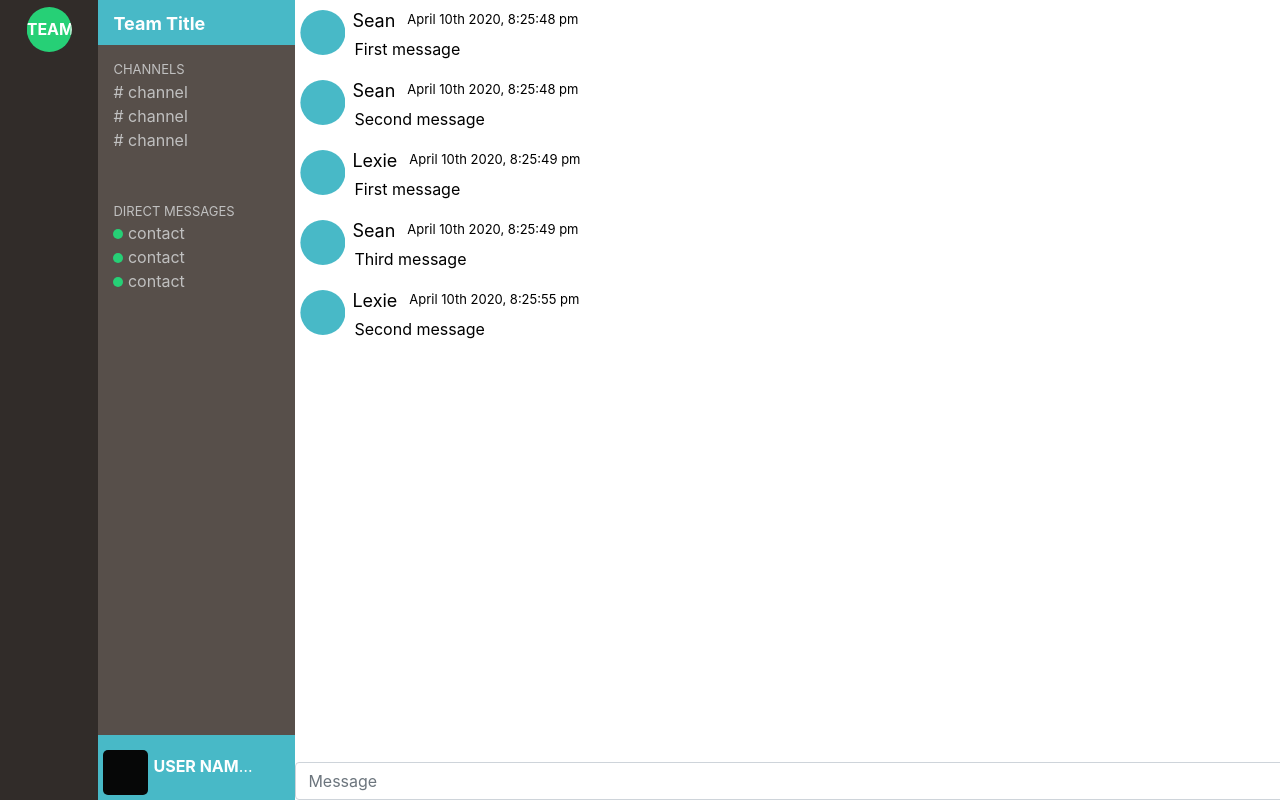
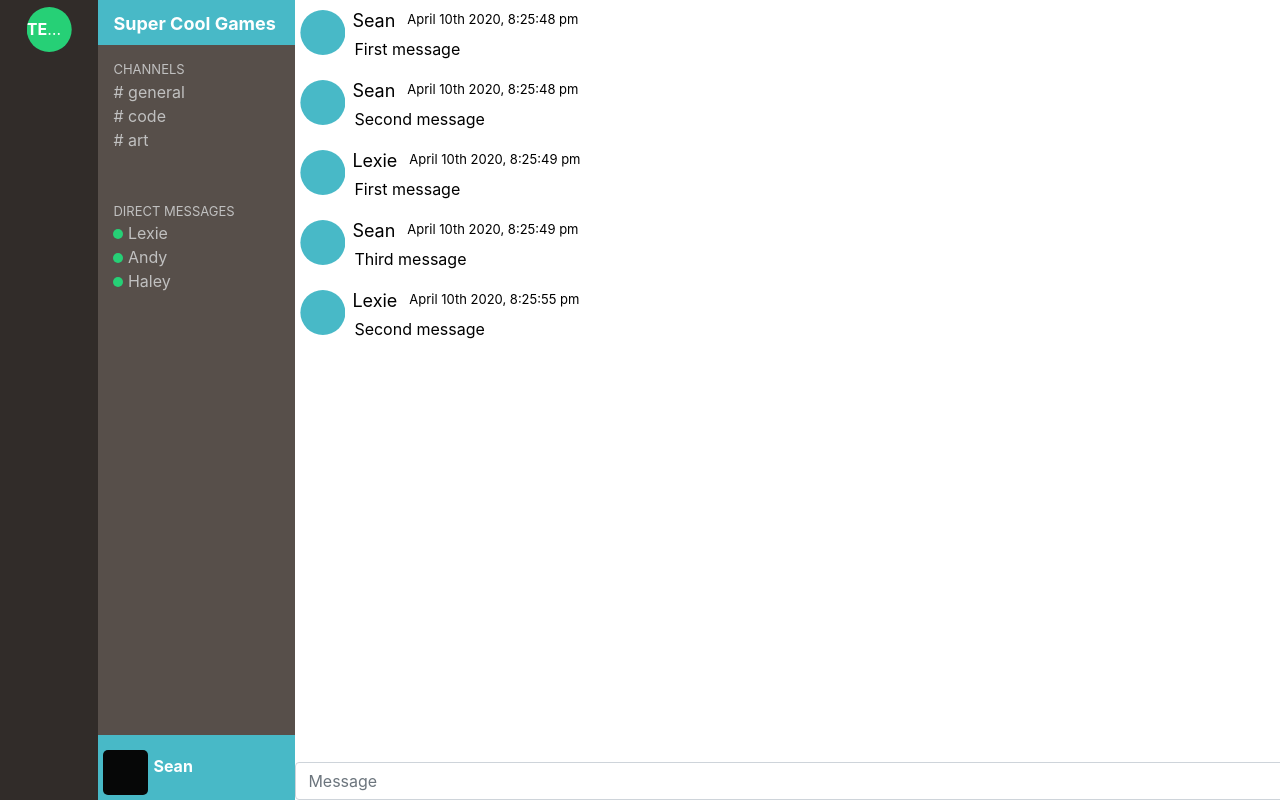
Before and after one commit to bacon-bytes/chat, a React (Create React App) app: page / in a window 1280 px wide. Built offline with nearby package versions, Linux system fonts and the light colour scheme.

Commit message:
- Channel and DM mapping

```diff
--- a/src/App.js
+++ b/src/App.js
@@ -1,16 +1,33 @@
-import React from "react";
+import React, { Component } from "react";
 import Chat from "./components/chat";
 import Teams from "./components/teams";
 import Channels from "./components/channels";
 import "./chat.css";
 
-class App extends React.Component {
+class App extends Component {
+  state = {
+    user: {
+      userId: "5b21ca3eeb7f6fbccd471813",
+      userName: "Sean",
+      icon: "",
+      teams: ["5b21ca3eeb7f6fbccd470000"],
+    },
+    currentTeam: {
+      id: "5b21ca3eeb7f6fbccd470000",
+    },
+  };
+
   render() {
     return (
       <React.Fragment>
         <div className="appContainer">
-          <Teams className="teamsContainer" />
-          <Channels className="channelsContainer" />
+          <Teams className="teamsContainer" teams={this.state.user.teams} />
+          <Channels
+            className="channelsContainer"
+            currentTeamId={this.state.currentTeam.id}
+            userName={this.state.user.userName}
+            userId={this.state.user.userId}
+          />
           <Chat className="chatContainer" />
         </div>
       </React.Fragment>
--- /dev/null
+++ b/src/components/channel.jsx
@@ -0,0 +1,13 @@
+import React, { Component } from "react";
+
+const Channel = ({ channels }) => {
+  let title;
+  if (channels.length > 0) {
+    title = channels.map((id, index) => (
+      <div key={index}># {channels[index].name}</div>
+    ));
+  }
+  return <div>{title}</div>;
+};
+
+export default Channel;
--- a/src/components/channels.jsx
+++ b/src/components/channels.jsx
@@ -1,27 +1,41 @@
 import React, { Component } from "react";
 import "../chat.css";
+import { getTeams } from "../services/fakeTeams";
+import Channel from "./channel";
+import DirectMessage from "./directMessage";
 
 class Channels extends Component {
-  state = {};
+  state = { name: "", channels: [], members: [] };
+
+  componentDidMount() {
+    this.setTeam();
+  }
+
+  setTeam = () => {
+    let team = getTeams().find((x) => x.id === this.props.currentTeamId);
+    let name = team.name;
+    let channels = team.channels;
+    let members = team.members;
+
+    this.setState({ name, channels, members });
+  };
+
   render() {
+    const { name, channels, members } = this.state;
+    const { userName, userId } = this.props;
     return (
       <React.Fragment>
         <div className="channelsWrapper">
           <div className="channels">
             <div className="channelHeader overflowEllipsis">
-              <b> Team Title</b>
+              <b> {name}</b>
             </div>
-
             <div className="availableChannels overflowEllipsis">
               <div className="allCapTitle">Channels</div>
-              <div># channel</div>
-              <div># channel</div>
-              <div># channel</div>
+              <Channel channels={channels} />
               <div className="directMessages">
                 <div className="allCapTitle">direct messages</div>
-                <div className="contact"> contact</div>
-                <div className="contact"> contact</div>
-                <div className="contact"> contact</div>
+                <DirectMessage members={members} userId={userId} />
               </div>
             </div>
 
@@ -29,7 +43,7 @@ class Channels extends Component {
               <div className="channelFooter">
                 <div className="channelFooterUserIcon"></div>
                 <div className="footerUserName overflowEllipsis">
-                  <b>USER NAME THAT HAPPENS TO BE TOO LONG</b>
+                  <b>{userName}</b>
                 </div>
               </div>
             </div>
--- a/src/components/chat.jsx
+++ b/src/components/chat.jsx
@@ -17,12 +17,12 @@ class Chat extends Component {
 
   handleSubmit = (message) => {
     let messages = [...this.state.messages];
-    const newMessage = this.returnNewMessage(message);
+    const newMessage = this.postNewMessage(message);
     messages.push(newMessage);
     this.setState({ messages });
   };
 
-  returnNewMessage = (message) => {
+  postNewMessage = (message) => {
     return {
       userId: "5b21ca3eeb7f6fbccd471813",
       userName: "Sean",
--- /dev/null
+++ b/src/components/directMessage.jsx
@@ -0,0 +1,26 @@
+import React, { Component } from "react";
+import { getUsers } from "../services/fakeUsers";
+
+const DirectMessage = ({ members, userId }) => {
+  let contact;
+  const users = [];
+
+  if (members.length > 0) {
+    for (let i = 0; i < members.length; i++) {
+      let user = getUsers().find((user) => user.userId === members[i]);
+      if (members[i] != userId) {
+        users.push(user.userName);
+      }
+    }
+    contact = users.map((userName, index) => (
+      <div key={index} className="contact">
+        {" "}
+        {users[index]}
+      </div>
+    ));
+  }
+
+  return <div> {contact}</div>;
+};
+
+export default DirectMessage;
--- /dev/null
+++ b/src/components/team.jsx
@@ -0,0 +1,7 @@
+import React, { Component } from "react";
+
+const Team = ({ teams }) => {
+  return <div></div>;
+};
+
+export default Team;
--- a/src/components/teams.jsx
+++ b/src/components/teams.jsx
@@ -1,12 +1,14 @@
 import React, { Component } from "react";
 import "../chat.css";
+import Team from "./team";
 
 class Teams extends Component {
   state = {};
+
   render() {
     return (
       <div className="teams">
-        <div className="teamIcon">
+        <div className="teamIcon overflowEllipsis">
           <b>TEAM</b>
         </div>
       </div>
--- /dev/null
+++ b/src/services/fakeTeams.js
@@ -0,0 +1,49 @@
+const teams = [
+  {
+    id: "5b21ca3eeb7f6fbccd470000",
+    name: "Super Cool Games",
+    icon: "",
+    channels: [
+      {
+        id: "6c52ca3eeb7f6fbccd470000",
+        name: "general",
+        members: [
+          "5b21ca3eeb7f6fbccd471813",
+          "5b21ca3eeb7f6fbccd471837",
+          "5b21ca3eeb7f6fbccd471838",
+          "5b21ca3eeb7f6fbccd471839",
+        ],
+      },
+      {
+        id: "6c52ca3eeb7f6fbccd470001",
+        name: "code",
+        members: [
+          "5b21ca3eeb7f6fbccd471813",
+          "5b21ca3eeb7f6fbccd471837",
+          "5b21ca3eeb7f6fbccd471838",
+          "5b21ca3eeb7f6fbccd471839",
+        ],
+      },
+      {
+        id: "6c52ca3eeb7f6fbccd470002",
+        name: "art",
+        members: [
+          "5b21ca3eeb7f6fbccd471813",
+          "5b21ca3eeb7f6fbccd471837",
+          "5b21ca3eeb7f6fbccd471838",
+          "5b21ca3eeb7f6fbccd471839",
+        ],
+      },
+    ],
+    members: [
+      "5b21ca3eeb7f6fbccd471813",
+      "5b21ca3eeb7f6fbccd471837",
+      "5b21ca3eeb7f6fbccd471838",
+      "5b21ca3eeb7f6fbccd471839",
+    ],
+  },
+];
+
+export function getTeams() {
+  return teams;
+}
--- /dev/null
+++ b/src/services/fakeUsers.js
@@ -0,0 +1,30 @@
+const users = [
+  {
+    userId: "5b21ca3eeb7f6fbccd471813",
+    userName: "Sean",
+    icon: "",
+    teams: ["5b21ca3eeb7f6fbccd470000"],
+  },
+  {
+    userId: "5b21ca3eeb7f6fbccd471837",
+    userName: "Lexie",
+    icon: "",
+    teams: ["5b21ca3eeb7f6fbccd470000"],
+  },
+  {
+    userId: "5b21ca3eeb7f6fbccd471838",
+    userName: "Andy",
+    icon: "",
+    teams: ["5b21ca3eeb7f6fbccd470000"],
+  },
+  {
+    userId: "5b21ca3eeb7f6fbccd471839",
+    userName: "Haley",
+    icon: "",
+    teams: ["5b21ca3eeb7f6fbccd470000"],
+  },
+];
+
+export function getUsers() {
+  return users;
+}
```
